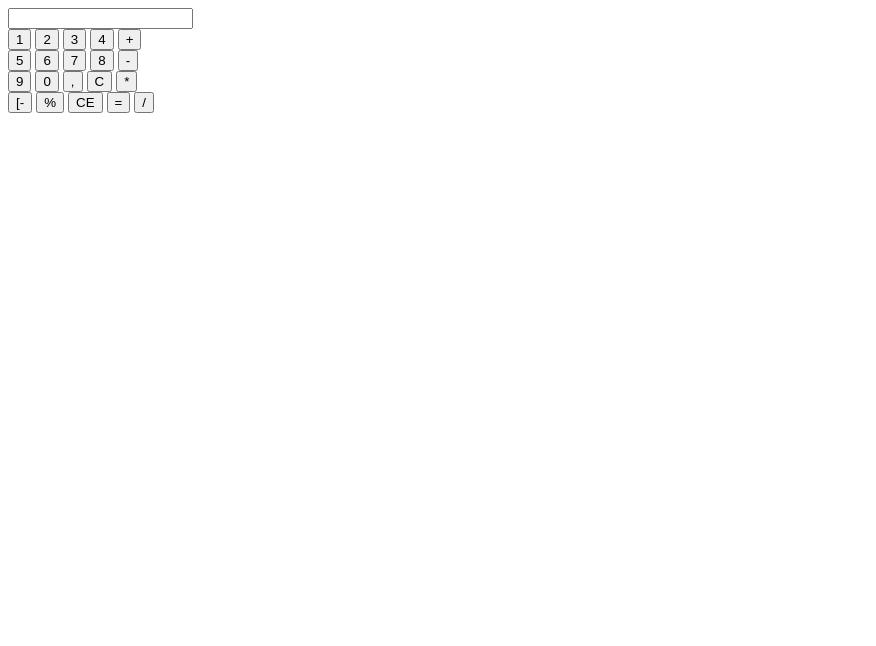
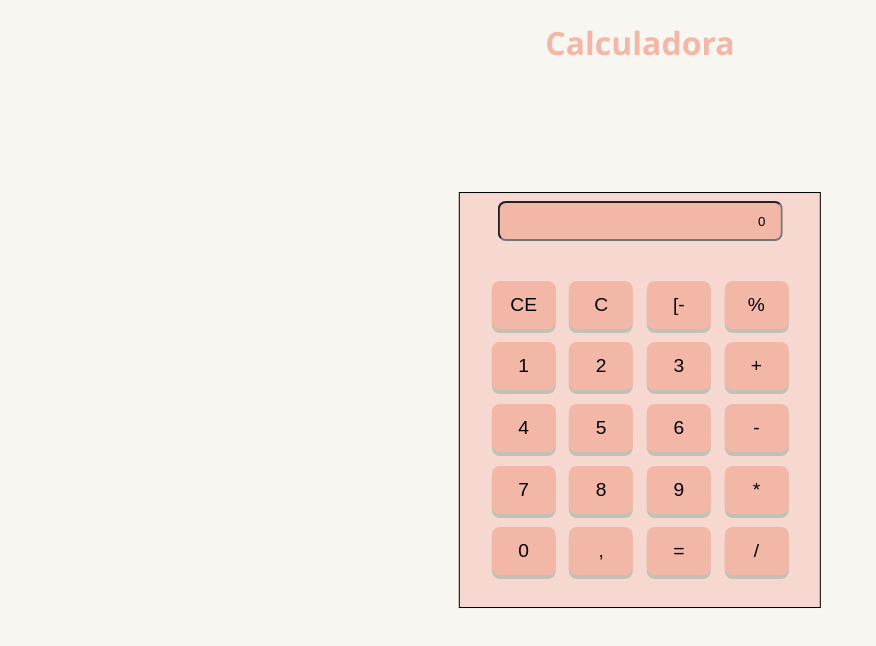
Before and after one commit to projamandakaori/AulasSW, a plain HTML site: page calculadora/index.html in a window 1280 px wide. Shown: the whole page, without its empty margins (0-876 px from the left). Drawn offline with Linux system fonts and the light colour scheme.

Commit message:
17/05 - CSS, parâmetro

```diff
--- a/calculadora/calc.js
+++ b/calculadora/calc.js
@@ -1,82 +1,4 @@
-var botao1 = document.queryselector("#num1")
-botao1.addeventlistener("click", funcao1)
-
-function num1(){
-    alert("1");
+function exibirNumero(parametroValor){
+    const visor = document.getElementById('Visor');
+        visor.value = parametroValor;
 }
-
-function num2(){
-    alert("2");
-}
-
-function num3(){
-    alert("3");
-}
-
-function num4(){
-    alert("4");
-}
-
-function btnmais(){
-    alert("+");
-}
-
-function num5(){
-    alert("5");
-}
-
-function num6(){
-    alert("6");
-}
-
-function num7(){
-    alert("7");
-}
-
-function num8(){
-    alert("8");
-}
-
-function btnmenos(){
-    alert("-");
-}
-
-function num9(){
-    alert("9");
-}
-
-function num0(){
-    alert("0");
-}
-
-function btnvig(){
-    alert(",");
-}
-
-function btnc(){
-    alert("C");
-}
-
-function btnvezes(){
-    alert("*");
-}
-
-function btnseta(){
-    alert("[-");
-}
-
-function btnporc(){
-    alert("%");
-}
-
-function btnce(){
-    alert("CE");
-}
-
-function btnigual(){
-    alert("=");
-}
-
-function btndiv(){
-    alert("/");
-}
--- a/calculadora/index.html
+++ b/calculadora/index.html
@@ -1,32 +1,51 @@
-<html>
+<!DOCTYPE html>
+<html lang="">
+<head>
+    <meta charset="UTF-8">
+    <meta name="viewport" content="width=device-width, initial-scale=1.0">
+    <title>Calculadora</title>
     <script src="calc.js"></script>
-
-    <input type="text" id="Visor">
+    <link rel="stylesheet" href="style.css">
+</head>
+<body>
+    <center>
+    <h1>Calculadora</h1>
     <br>
-    <button id="num1" onclick="num1()">1</button>
-    <button id="num2" onclick="num2()">2</button>
-    <button id="num3" onclick="num3()">3</button>
-    <button id="num4" onclick="num4()">4</button>
-    <button id="btnmais" onclick="btnmais()">+</button>
-    <br>
-
-    <button id="num5" onclick="num5()">5</button>
-    <button id="num6" onclick="num6()">6</button>
-    <button id="num7" onclick="num7()">7</button>
-    <button id="num8" onclick="num8()">8</button>
-    <button id="btnmenos" onclick="btnmenos()">-</button>
-    <br>
-
-    <button id="num9" onclick="num9()">9</button>
-    <button id="num0" onclick="num0()">0</button>
-    <button id="btnvirg" onclick="btnvirg()">,</button>
-    <button id="btnc" onclick="btnc()">C</button>
-    <button id="btnvezes" onclick="btnvezes()">*</button>
-    <br>
-
-    <button id="btnseta" onclick="btnseta()">[-</button>
-    <button id="btnporc" onclick="btnporc()">%</button>
-    <button id="btnce" onclick="btnce()">CE</button>
-    <button id="btnigual" onclick="btnigual()">=</button>
-    <button id="btndiv" onclick="btndiv()">/</button>
-</tml>
+        <div class="borda">
+        <input type="text" id="Visor" class="visor" value="0">
+        <table>
+            <tr>
+                <td><button id="btnce" class="botao" onclick="exibirNumero('CE')">CE
+                <td><button id="btnc" class="botao" onclick="exibirNumero('C')">C</button></td>
+                <td><button id="btnseta" class="botao" onclick="exibirNumero('[-')">[-</button></td>
+                <td><button id="btnporc" class="botao" onclick="exibirNumero('%')">%</button></td>
+            </tr>
+            <tr>
+                <td><button id="num1" class="botao" onclick="exibirNumero(1)">1</button></td>
+                <td><button id="num2" class="botao" onclick="exibirNumero(2)">2</button></td>
+                <td><button id="num3" class="botao" onclick="exibirNumero(3)">3</button></td>
+                <td><button id="btnmais" class="botao" onclick="exibirNumero('+')">+</button></td>
+            </tr>
+            <tr>
+                <td><button id="num4" class="botao" onclick="exibirNumero(4)">4</button></td>
+                <td><button id="num5" class="botao" onclick="exibirNumero(5)">5</button></td>
+                <td><button id="num6" class="botao" onclick="exibirNumero(6)">6</button></td>
+                <td><button id="btnmenos" class="botao" onclick="exibirNumero('-')">-</button></td>
+            </tr>
+            <tr>
+                <td><button id="num7" class="botao" onclick="exibirNumero(7)">7</button></td>
+                <td><button id="num8" class="botao" onclick="exibirNumero(8)">8</button></td>
+                <td><button id="num9" class="botao" onclick="exibirNumero(9)">9</button></td>
+                <td><button id="btnvezes" class="botao" onclick="exibirNumero('*')">*</button></td>
+            </tr>
+            <tr>
+                <td><button id="num0" class="botao" onclick="exibirNumero(0)">0</button></td>
+                <td><button id="btnvirg" class="botao" onclick="exibirNumero(',')">,</button></td>
+                <td><button id="btnigual" class="botao" onclick="exibirNumero('=')">=</button></td>
+                <td><button id="btndiv" class="botao" onclick="exibirNumero('/')">/</button></td>
+            </tr>
+        </table>
+    </center>
+        </div>
+</body>
+</html>
--- /dev/null
+++ b/calculadora/style.css
@@ -0,0 +1,55 @@
+body{
+background-color: #f8f6f0 ;
+}
+
+.borda{
+  position: absolute;
+  background-color:#f7d8d0;
+  top: 50%;
+  left: 50%;
+  transform: translate(-50%, -50%);
+  border: 1px solid black
+
+}
+
+.botao{
+  width: 4rem;
+  height: 3rem;
+  border: none;
+  margin: 0.3rem;
+  border-radius: 0.5rem;
+  background-color: #f3b7a8;
+  box-shadow: 0 4px #c3c0b5;
+  text-align: center;
+  font-size: 1.2rem;
+  cursor: pointer;
+}
+
+.visor{
+    background-color: #f3b7a8;
+    padding: 15px;
+    border-radius: 0.5rem;
+    text-align: right;
+    height: 5vh;
+    margin: 0.5rem;
+    width: calc(4rem * 4 + 0.3rem * 3 * 2);
+    box-sizing: border-box;
+}
+
+table{
+  margin: 0 auto;
+  border-spacing: 0.3rem;
+  padding: 15px;
+  border-radius: 0.5rem;
+  margin: 0.5rem;
+}
+
+td{
+  padding: 0;
+}
+
+h1{
+  font-family:'Segoe UI', Tahoma, Geneva, Verdana, sans-serif;
+  color: #f3b7a8;
+
+}
```
